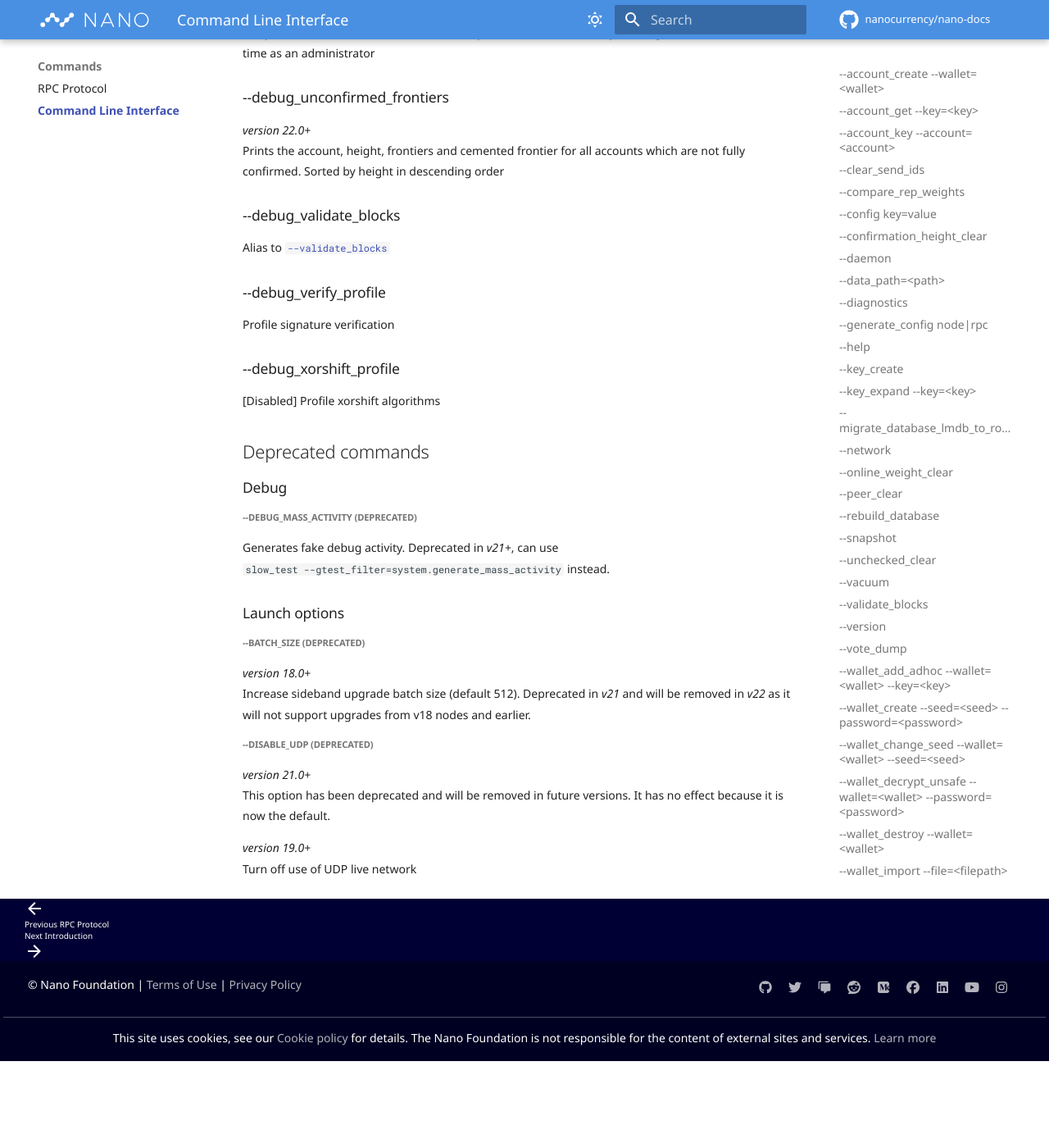
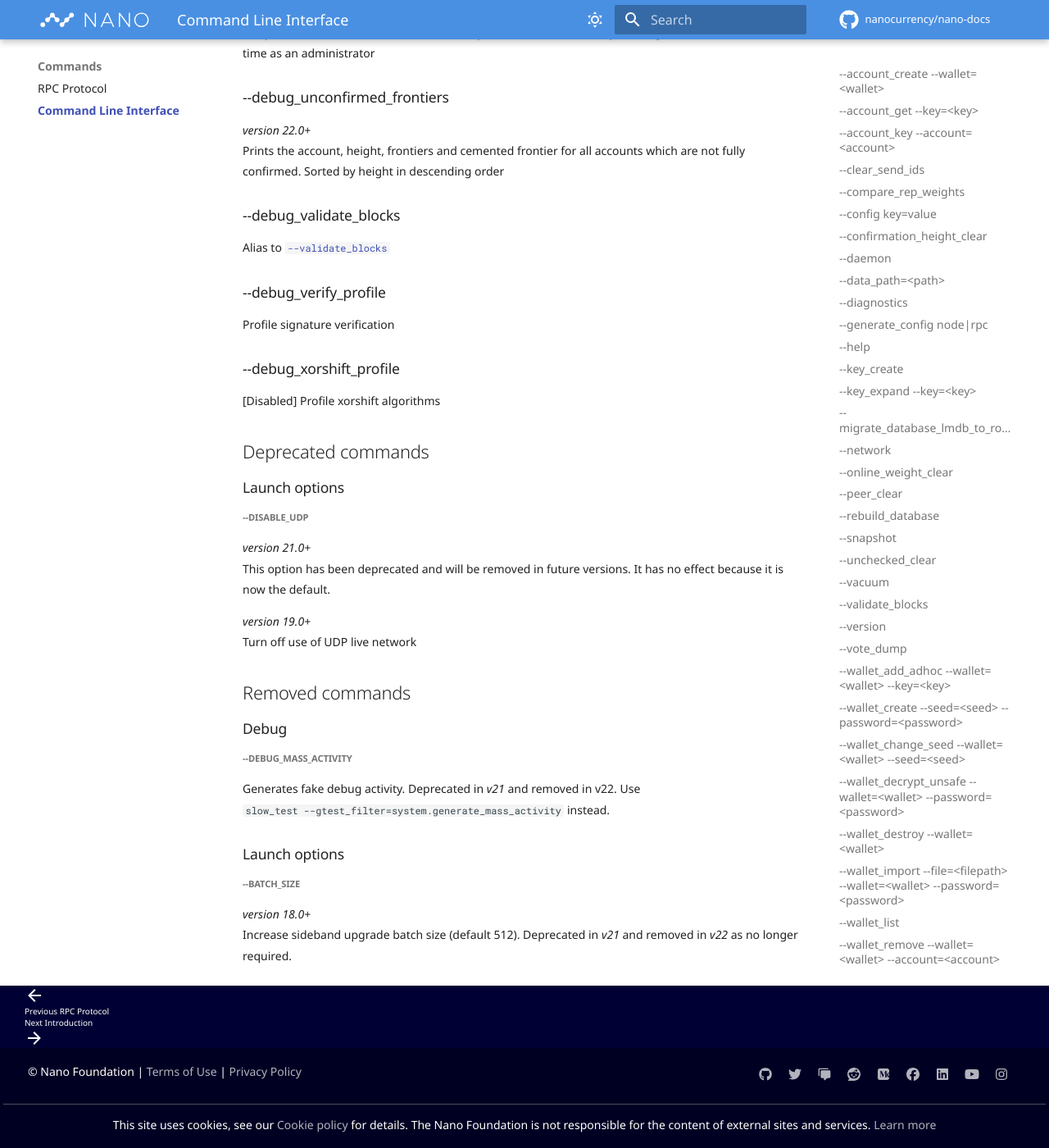
Before and after one commit to nanocurrency/nano-docs, an MkDocs documentation site: the page built from docs/commands/command-line-interface.md, in a window 1280 px wide and 1400 px high, scrolled down 9633 px. Shown: the whole window at 82% size. Built offline with MkDocs 1.6.1 and Material for MkDocs 9.7.7, drawn with Linux system fonts in a browser that asks for light colours; formulas are drawn with MathJax 3; comment, search, counter and statistics services are not loaded; before the commit the page ends 10927 px from its top, so only the background shows below that.

Commit message:
Remove deprecated CLI commands (#418)

```diff
--- a/docs/commands/command-line-interface.md
+++ b/docs/commands/command-line-interface.md
@@ -305,20 +305,24 @@
 
 ## Deprecated commands
 
-### Debug
-
-##### --debug_mass_activity (Deprecated)
-Generates fake debug activity. Deprecated in _v21+_, can use `slow_test --gtest_filter=system.generate_mass_activity` instead.
-
 ### Launch options
 
-##### --batch_size (Deprecated)
-_version 18.0+_
-Increase sideband upgrade batch size (default 512). Deprecated in _v21_ and will be removed in _v22_ as it will not support upgrades from v18 nodes and earlier.
-
-##### --disable_udp (Deprecated)
+##### --disable_udp
 _version 21.0+_
 This option has been deprecated and will be removed in future versions. It has no effect because it is now the default.
 
 _version 19.0+_
 Turn off use of UDP live network
+
+## Removed commands
+
+### Debug
+
+##### --debug_mass_activity
+Generates fake debug activity. Deprecated in _v21_ and removed in v22. Use `slow_test --gtest_filter=system.generate_mass_activity` instead.
+
+### Launch options
+
+##### --batch_size
+_version 18.0+_
+Increase sideband upgrade batch size (default 512). Deprecated in _v21_ and removed in _v22_ as no longer required.
```
